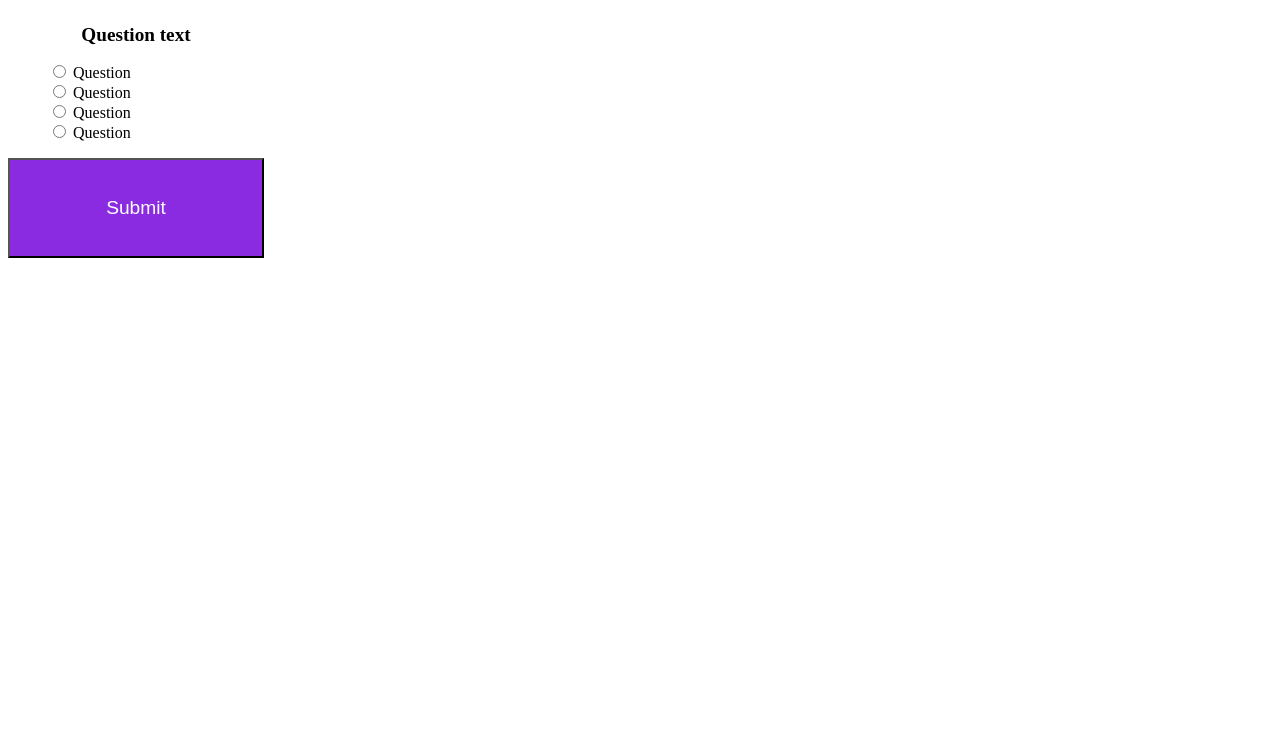
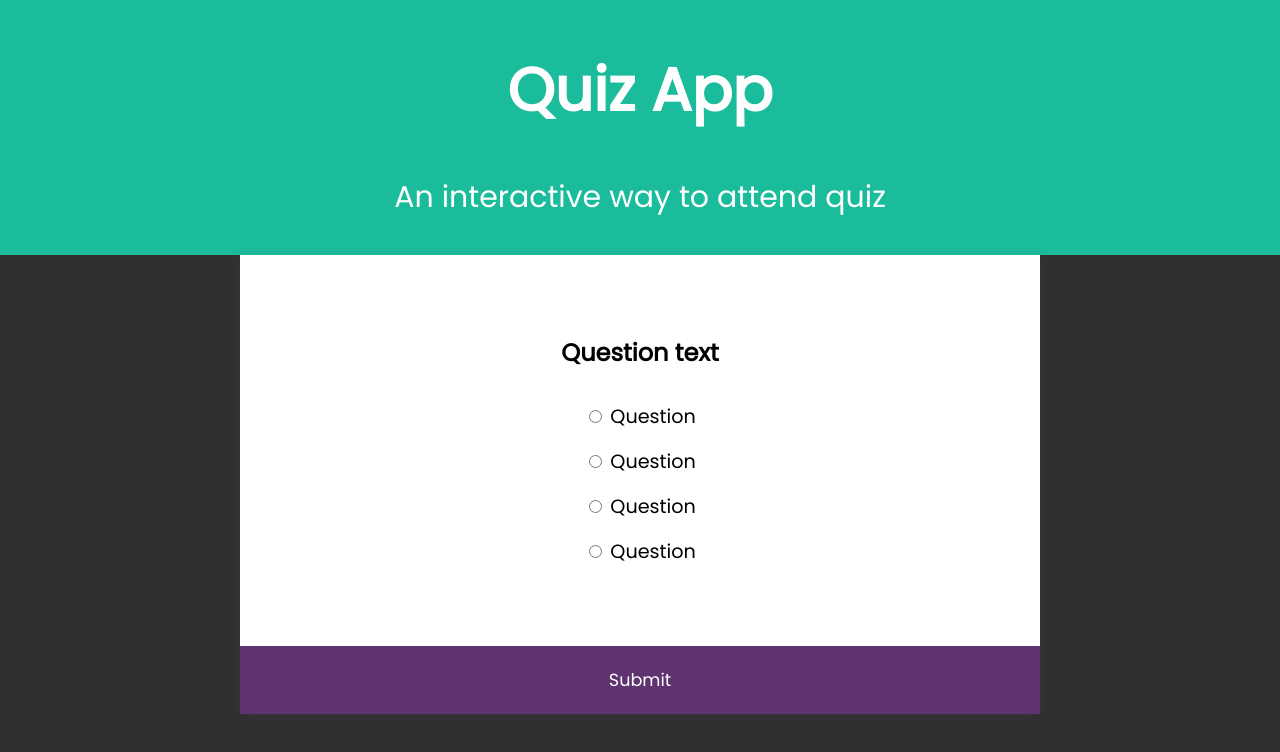
Before and after one commit to sk-pai/Quiz-App, a plain HTML site: page index.html in a window 1280 px wide. Both pictures are taken after a click on the button "Submit". Drawn offline with Linux system fonts and the light colour scheme.

Commit message:
deleted:    data.xml 	modified:   index.html 	modified:   style.css

```diff
--- a/index.html
+++ b/index.html
@@ -10,8 +10,11 @@
 <!-- <header> Quiz App</header> -->
 
 <body>
-
-
+    <div class="header">
+        <h1>Quiz App</h1>
+        <p>An interactive way to attend quiz</p>
+    </div>
+    <div align="center">
         <div class="quiz-container" id="quiz">
 
             <div class="quiz-header">
@@ -41,7 +44,7 @@
             </div>
             <button id="submit">Submit</button>
         </div>
-
+    </div>
     <script src="script.js"></script>
 
 </body>
--- a/style.css
+++ b/style.css
@@ -1,22 +1,87 @@
-body {
-   width: 20%;
-   height: 100px;
-   float: left;
-
-}
-li {
-    list-style-type: none;
+@import url('https://fonts.googleapis.com/css2?family=Poppins:wght@200;400&display=swap');
+* {
+    box-sizing: border-box;
 }
 
-#question {
-    font-size: larger;
-    text-align: center;
+body {
+    background-color: #2f3030;
+    /* background-image: linear-gradient(315deg, #b8c6db 0%, #f5f7fa 100%); */
+    font-family: 'Poppins', sans-serif;
+    display: list-item;
+    align-items: center;
+    justify-content: center;
+    height: 100vh;
+    overflow: hidden;
+    margin: 0;
 }
 
-#submit {
+.header {
+    text-align: center;
+    padding: 5px;
+    background: #1abc9c;
+    color: white;
+    font-size: 30px;
+}
+
+.quiz-container {
+    background-color: #fff;
+    box-shadow: 0 0 10px 2px rgba(100, 100, 100, 0.1);
+    width: 800px;
+}
+
+.quiz-header {
+    padding: 4rem;
+}
+
+h2 {
+    padding: 1rem;
+    text-align: center;
+    margin: 0;
+}
+
+ul {
+    list-style-type: none;
+    padding: 0;
+}
+
+ul li {
+    font-size: 1.2rem;
+    margin: 1rem 0;
+}
+
+.container {
+    margin: 5px;
+    padding-top: 0;
+    padding-bottom: 0;
+}
+
+.container :hover {
+    box-sizing: border-box;
+    background-size: cover;
+    background-color: #e929dc;
+}
+
+ul li label {
+    cursor: pointer;
+}
+
+button {
+    background-color: #8e44ad;
+    color: #fff;
+    border: none;
+    display: block;
     width: 100%;
-    height: 100px;
-    background-color: blueviolet;
-    font-size: larger;
-    color: white;
+    cursor: pointer;
+    font-size: 1.1rem;
+    font-family: inherit;
+    padding: 1.3rem;
 }
+
+button:hover {
+    background-color: #732d91;
+}
+
+button:focus {
+    outline: none;
+    background-color: #5e3370;
+}
```
Also changed, not shown: data.xml (deleted, +0 -60 lines). Lines whose indentation alone changed are shown as unchanged.
